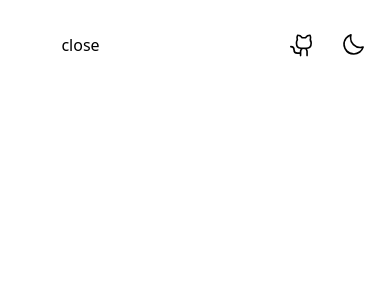
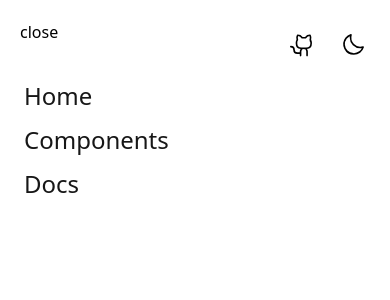
Before and after one commit to ArmanAhmedDev/kyden_ui, a Next.js app: page / in a window 390 px wide. Both pictures are taken after a click on the button 32 px from the left and 45 px from the top of the page. Shown: the top 300 px of the page. Built offline with nearby package versions, Linux system fonts and the light colour scheme.

Commit message:
feat: Completed  the Navbar

```diff
--- a/src/components/layout/Header.tsx
+++ b/src/components/layout/Header.tsx
@@ -66,12 +66,28 @@ export default function Header() {
                 {toggleMenu && (
 
                     <>
-    <button className="dark:text-white text-black z-60" onClick={() => settoggleMenu((prev) => !prev)}>
+                        <button className="dark:text-white text-black z-60 absolute top-5 left-5" onClick={() => settoggleMenu((prev) => !prev)}>
                             close
                         </button>
 
                         <aside className="fixed left-0 top-0 z-50 h-screen w-70 bg-background dark:bg-foreground">
-
+                            <ul className="text-2xl pt-20 py-3 pl-6">
+                                <li className="pb-3">
+                                    <Link onClick={() => settoggleMenu((prev) => !prev)} href={'/'}>
+                                        Home
+                                    </Link>
+                                </li>
+                                <li className="pb-3">
+                                    <Link onClick={() => settoggleMenu((prev) => !prev)} href={'/components'}>
+                                        Components
+                                    </Link>
+                                </li>
+                                <li>
+                                    <Link onClick={() => settoggleMenu((prev) => !prev)} href={'/docs'}>
+                                        Docs
+                                    </Link>
+                                </li>
+                            </ul>
                         </aside>
                     </>
                 )}
```
Lines whose indentation alone changed are shown as unchanged.
